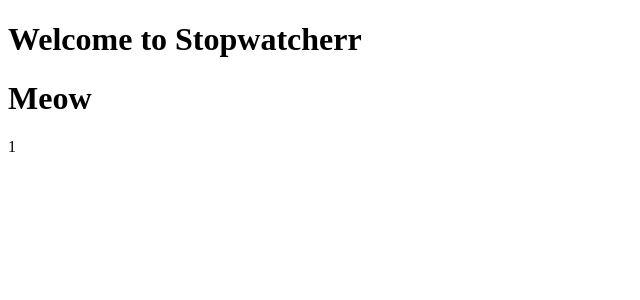
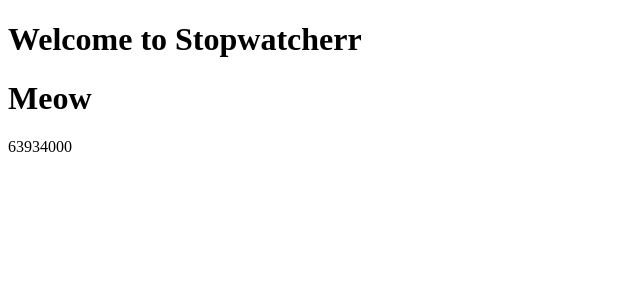
Before and after one commit to Treyfrog128/stopwatcherr, a React app: page / in a window 1280 px wide. Shown: the top 300 px of the page, without its empty margins (0-640 px from the left). Built offline with nearby package versions, Linux system fonts and the light colour scheme.

Commit message:
Countdown is working on screen

```diff
--- a/client/App.jsx
+++ b/client/App.jsx
@@ -9,6 +9,13 @@ class App extends Component {
     };
   }
 
+  componentDidMount() {
+    const countDownDate = new Date('Mar 16, 2022 16:37:52').getTime();
+    setInterval(() => {
+      const timeNow = new Date().getTime();
+      this.setState({ time: (countDownDate - timeNow) });
+    }, 1000);
+  }
 
   render() {
     const { time } = this.state;
```
